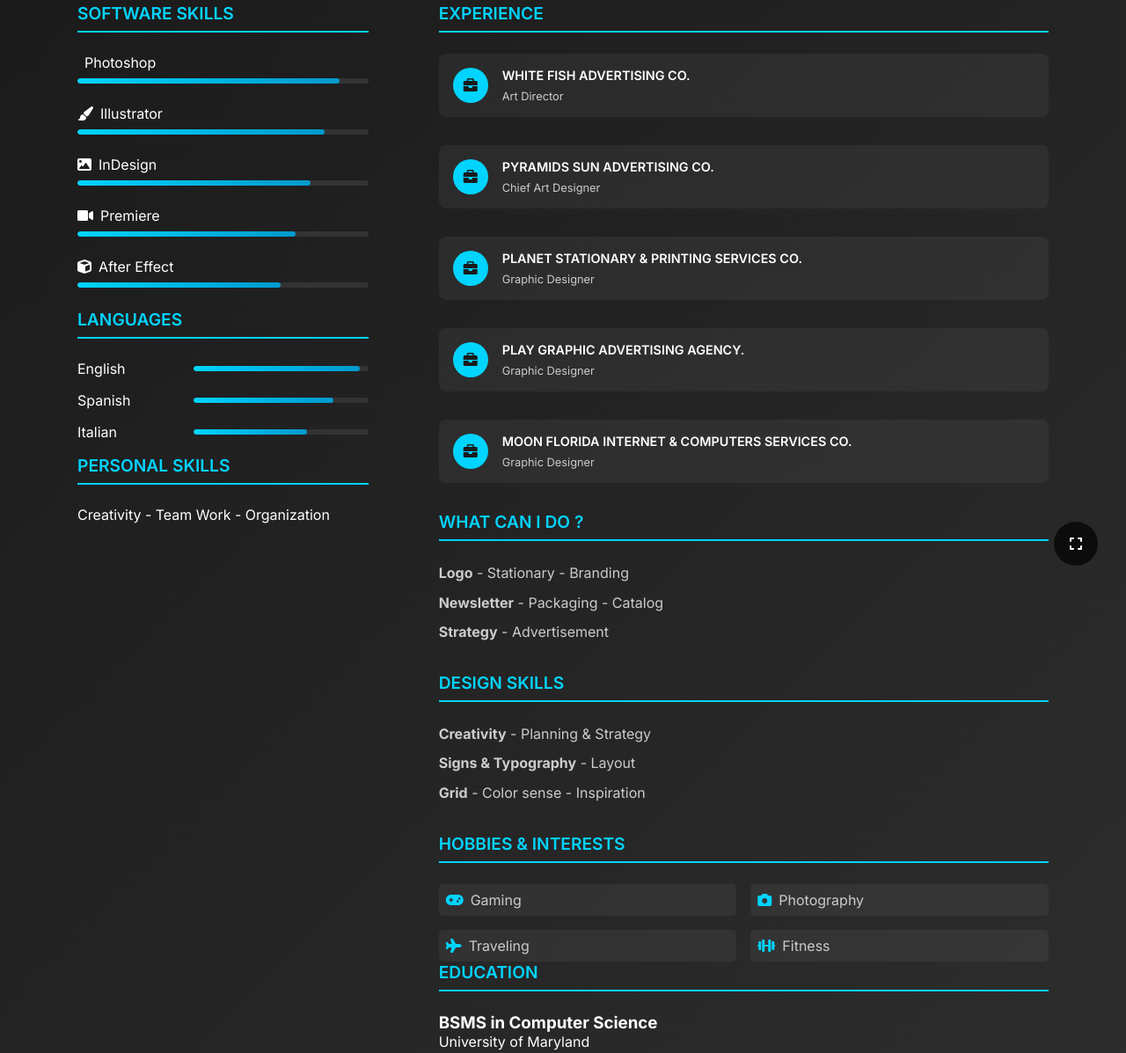
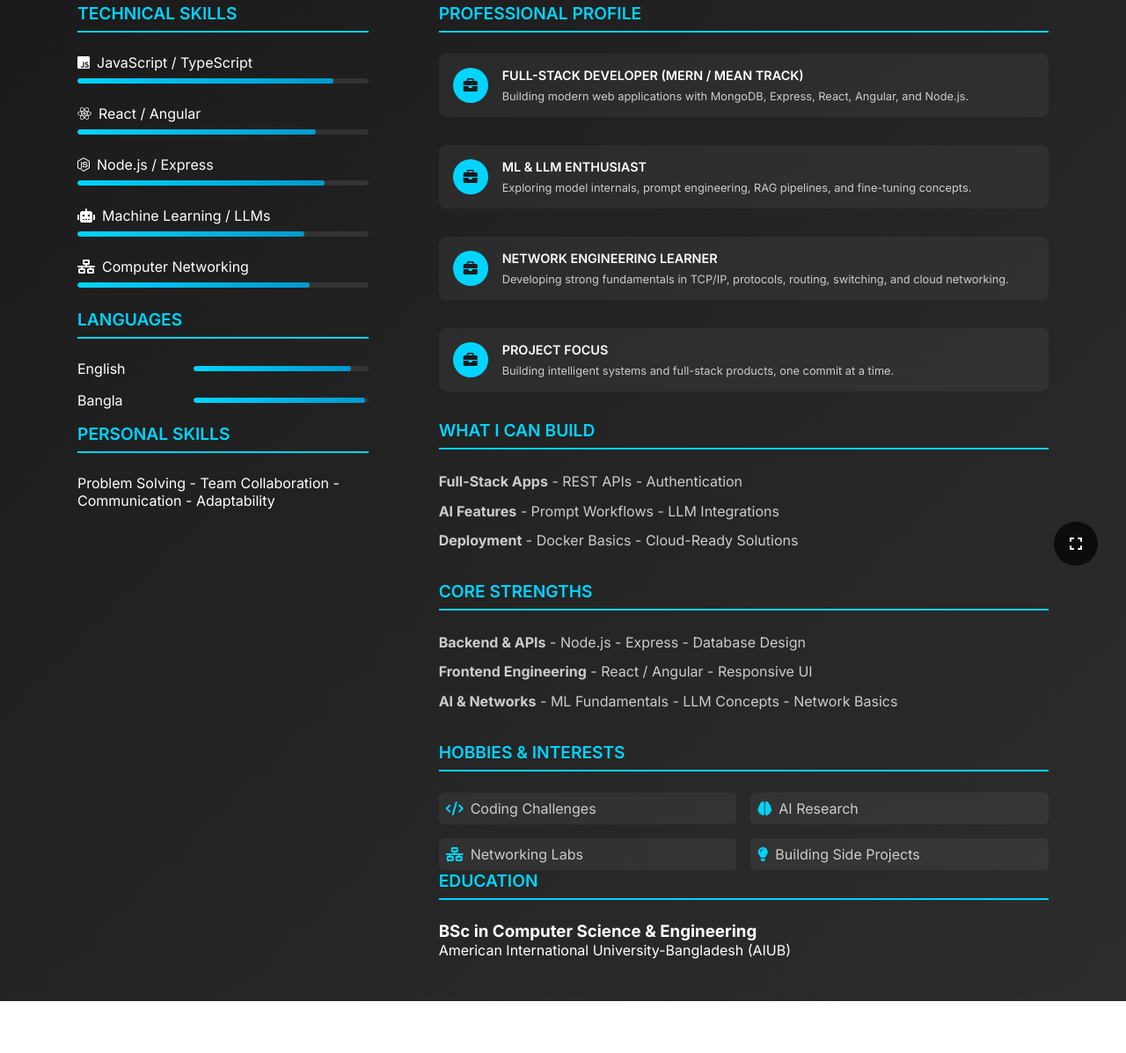
Before and after one commit to ALPHAMAN-0/portfolioAboutMe, a plain HTML site: page resume.html in a window 1280 px wide. Shown: the part 125-1322 px from the top of the page at 88% size. After the commit the page ends 1263 px from the top, so only its background shows below. Drawn offline with Linux system fonts and the light colour scheme.

Commit message:
Update resume.html with personal details and skills enhancement

```diff
--- a/resume.html
+++ b/resume.html
@@ -3,7 +3,7 @@
 <head>
     <meta charset="UTF-8">
     <meta name="viewport" content="width=device-width, initial-scale=1.0">
-    <title>Resume - Jason Martin</title>
+    <title>Resume - Siam Hossain</title>
     <link rel="stylesheet" href="css/style.css">
     <link href="https://fonts.googleapis.com/css2?family=Inter:wght@300;400;500;600;700&display=swap" rel="stylesheet">
     <link rel="stylesheet" href="https://cdnjs.cloudflare.com/ajax/libs/font-awesome/6.0.0/css/all.min.css">
@@ -34,20 +34,29 @@
             <div class="resume-left">
                 <!-- Software Skills -->
                 <section class="skills-section">
-                    <h2>SOFTWARE SKILLS</h2>
+                    <h2>TECHNICAL SKILLS</h2>
                     <div class="skill-item">
                         <div class="skill-header">
-                            <i class="fab fa-adobe"></i>
-                            <span>Photoshop</span>
+                            <i class="fab fa-js-square"></i>
+                            <span>JavaScript / TypeScript</span>
                         </div>
                         <div class="skill-bar">
-                            <div class="skill-progress" data-width="90"></div>
+                            <div class="skill-progress" data-width="88"></div>
                         </div>
                     </div>
                     <div class="skill-item">
                         <div class="skill-header">
-                            <i class="fas fa-paint-brush"></i>
-                            <span>Illustrator</span>
+                            <i class="fab fa-react"></i>
+                            <span>React / Angular</span>
+                        </div>
+                        <div class="skill-bar">
+                            <div class="skill-progress" data-width="82"></div>
+                        </div>
+                    </div>
+                    <div class="skill-item">
+                        <div class="skill-header">
+                            <i class="fab fa-node-js"></i>
+                            <span>Node.js / Express</span>
                         </div>
                         <div class="skill-bar">
                             <div class="skill-progress" data-width="85"></div>
@@ -55,29 +64,20 @@
                     </div>
                     <div class="skill-item">
                         <div class="skill-header">
-                            <i class="fas fa-image"></i>
-                            <span>InDesign</span>
+                            <i class="fas fa-robot"></i>
+                            <span>Machine Learning / LLMs</span>
                         </div>
                         <div class="skill-bar">
-                            <div class="skill-progress" data-width="80"></div>
+                            <div class="skill-progress" data-width="78"></div>
                         </div>
                     </div>
                     <div class="skill-item">
                         <div class="skill-header">
-                            <i class="fas fa-video"></i>
-                            <span>Premiere</span>
+                            <i class="fas fa-network-wired"></i>
+                            <span>Computer Networking</span>
                         </div>
                         <div class="skill-bar">
-                            <div class="skill-progress" data-width="75"></div>
-                        </div>
-                    </div>
-                    <div class="skill-item">
-                        <div class="skill-header">
-                            <i class="fas fa-cube"></i>
-                            <span>After Effect</span>
-                        </div>
-                        <div class="skill-bar">
-                            <div class="skill-progress" data-width="70"></div>
+                            <div class="skill-progress" data-width="80"></div>
                         </div>
                     </div>
                 </section>
@@ -88,19 +88,13 @@
                     <div class="language-item">
                         <span>English</span>
                         <div class="language-bar">
-                            <div class="language-progress" data-width="95"></div>
+                            <div class="language-progress" data-width="90"></div>
                         </div>
                     </div>
                     <div class="language-item">
-                        <span>Spanish</span>
+                        <span>Bangla</span>
                         <div class="language-bar">
-                            <div class="language-progress" data-width="80"></div>
-                        </div>
-                    </div>
-                    <div class="language-item">
-                        <span>Italian</span>
-                        <div class="language-bar">
-                            <div class="language-progress" data-width="65"></div>
+                            <div class="language-progress" data-width="98"></div>
                         </div>
                     </div>
                 </section>
@@ -108,22 +102,22 @@
                 <!-- Personal Skills -->
                 <section class="personal-skills-section">
                     <h2>PERSONAL SKILLS</h2>
-                    <p>Creativity - Team Work - Organization</p>
+                    <p>Problem Solving - Team Collaboration - Communication - Adaptability</p>
                 </section>
             </div>
 
             <div class="resume-right">
                 <!-- Experience -->
                 <section class="experience-section">
-                    <h2>EXPERIENCE</h2>
+                    <h2>PROFESSIONAL PROFILE</h2>
 
                     <div class="experience-item">
                         <div class="experience-icon">
                             <i class="fas fa-briefcase"></i>
                         </div>
                         <div class="experience-content">
-                            <h3>WHITE FISH ADVERTISING CO.</h3>
-                            <p class="experience-role">Art Director</p>
+                            <h3>FULL-STACK DEVELOPER (MERN / MEAN TRACK)</h3>
+                            <p class="experience-role">Building modern web applications with MongoDB, Express, React, Angular, and Node.js.</p>
                         </div>
                     </div>
 
@@ -132,8 +126,8 @@
                             <i class="fas fa-briefcase"></i>
                         </div>
                         <div class="experience-content">
-                            <h3>PYRAMIDS SUN ADVERTISING CO.</h3>
-                            <p class="experience-role">Chief Art Designer</p>
+                            <h3>ML & LLM ENTHUSIAST</h3>
+                            <p class="experience-role">Exploring model internals, prompt engineering, RAG pipelines, and fine-tuning concepts.</p>
                         </div>
                     </div>
 
@@ -142,8 +136,8 @@
                             <i class="fas fa-briefcase"></i>
                         </div>
                         <div class="experience-content">
-                            <h3>PLANET STATIONARY & PRINTING SERVICES CO.</h3>
-                            <p class="experience-role">Graphic Designer</p>
+                            <h3>NETWORK ENGINEERING LEARNER</h3>
+                            <p class="experience-role">Developing strong fundamentals in TCP/IP, protocols, routing, switching, and cloud networking.</p>
                         </div>
                     </div>
 
@@ -152,40 +146,30 @@
                             <i class="fas fa-briefcase"></i>
                         </div>
                         <div class="experience-content">
-                            <h3>PLAY GRAPHIC ADVERTISING AGENCY.</h3>
-                            <p class="experience-role">Graphic Designer</p>
-                        </div>
-                    </div>
-
-                    <div class="experience-item">
-                        <div class="experience-icon">
-                            <i class="fas fa-briefcase"></i>
-                        </div>
-                        <div class="experience-content">
-                            <h3>MOON FLORIDA INTERNET & COMPUTERS SERVICES CO.</h3>
-                            <p class="experience-role">Graphic Designer</p>
+                            <h3>PROJECT FOCUS</h3>
+                            <p class="experience-role">Building intelligent systems and full-stack products, one commit at a time.</p>
                         </div>
                     </div>
                 </section>
 
                 <!-- What Can I Do -->
                 <section class="services-section">
-                    <h2>WHAT CAN I DO ?</h2>
+                    <h2>WHAT I CAN BUILD</h2>
                     <div class="services-grid">
                         <div class="service-item">
-                            <p><strong>Logo</strong> - Stationary - Branding</p>
-                            <p><strong>Newsletter</strong> - Packaging - Catalog</p>
-                            <p><strong>Strategy</strong> - Advertisement</p>
+                            <p><strong>Full-Stack Apps</strong> - REST APIs - Authentication</p>
+                            <p><strong>AI Features</strong> - Prompt Workflows - LLM Integrations</p>
+                            <p><strong>Deployment</strong> - Docker Basics - Cloud-Ready Solutions</p>
                         </div>
                     </div>
                 </section>
 
                 <!-- Design Skills -->
                 <section class="design-skills-section">
-                    <h2>DESIGN SKILLS</h2>
-                    <p><strong>Creativity</strong> - Planning & Strategy</p>
-                    <p><strong>Signs & Typography</strong> - Layout</p>
-                    <p><strong>Grid</strong> - Color sense - Inspiration</p>
+                    <h2>CORE STRENGTHS</h2>
+                    <p><strong>Backend & APIs</strong> - Node.js - Express - Database Design</p>
+                    <p><strong>Frontend Engineering</strong> - React / Angular - Responsive UI</p>
+                    <p><strong>AI & Networks</strong> - ML Fundamentals - LLM Concepts - Network Basics</p>
                 </section>
 
                 <!-- Hobbies & Interests -->
@@ -193,20 +177,20 @@
                     <h2>HOBBIES & INTERESTS</h2>
                     <div class="hobbies-grid">
                         <div class="hobby-item">
-                            <i class="fas fa-gamepad"></i>
-                            <span>Gaming</span>
+                            <i class="fas fa-code"></i>
+                            <span>Coding Challenges</span>
                         </div>
                         <div class="hobby-item">
-                            <i class="fas fa-camera"></i>
-                            <span>Photography</span>
+                            <i class="fas fa-brain"></i>
+                            <span>AI Research</span>
                         </div>
                         <div class="hobby-item">
-                            <i class="fas fa-plane"></i>
-                            <span>Traveling</span>
+                            <i class="fas fa-network-wired"></i>
+                            <span>Networking Labs</span>
                         </div>
                         <div class="hobby-item">
-                            <i class="fas fa-dumbbell"></i>
-                            <span>Fitness</span>
+                            <i class="fas fa-lightbulb"></i>
+                            <span>Building Side Projects</span>
                         </div>
                     </div>
                 </section>
@@ -215,8 +199,8 @@
                 <section class="education-section">
                     <h2>EDUCATION</h2>
                     <div class="education-item">
-                        <h3>BSMS in Computer Science</h3>
-                        <p>University of Maryland</p>
+                        <h3>BSc in Computer Science & Engineering</h3>
+                        <p>American International University-Bangladesh (AIUB)</p>
                     </div>
                 </section>
             </div>
```
